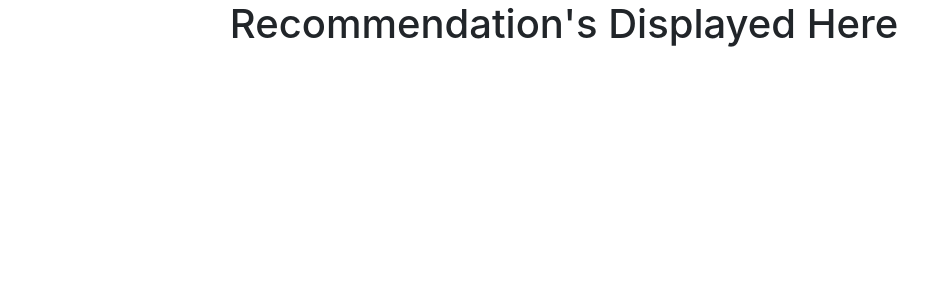
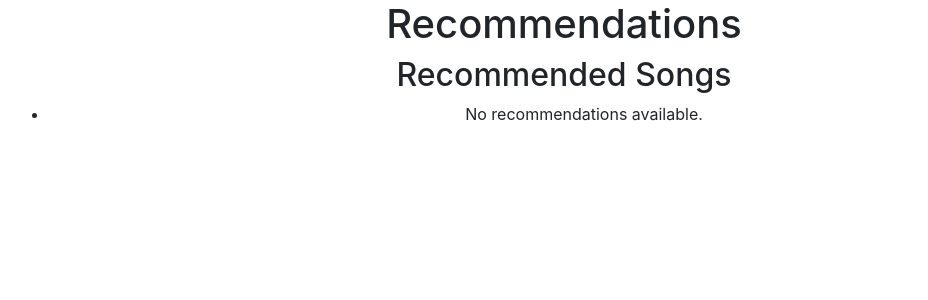
Before and after one commit to zhoujacob/SongRec, a Flask app: template app/templates/recommendations.html in a window 1280 px wide. Shown: the part 56-356 px from the top of the page, without its empty margins (76-1004 px from the left). Run offline with Flask 3, Linux system fonts and the light colour scheme; the template is opened without the code that fills it, so the values that code supplies are empty; parts of the project's set-up code (start-up, migrations or seed data) failed here and were passed over; some libraries are stand-ins or nearby versions.

Commit message:
Returning JSON issue from home.html to recommendations

```diff
--- a/app/api.py
+++ b/app/api.py
@@ -61,3 +61,5 @@ def get_recommendations(token, seed_artist, seed_track):
     if len(json_result) == 0:
         print("No songs with this name exist...")
         return None
+
+    return json_result
--- a/app/templates/recommendations.html
+++ b/app/templates/recommendations.html
@@ -1,5 +1,19 @@
 {% extends "base.html" %}
-{% block title %} Home Page {% endblock %}
+{% block title %} Recommendations {% endblock %}
 {% block content %}
-    <h1 align="center"> Recommendation's Displayed Here </h1>
+    <h1 align="center"> Recommendations </h1>
+    <div align="center">
+        <h2>Recommended Songs</h2>
+        <ul>
+            {% if recommendations %}
+                {% for song in recommendations %}
+                    <li>
+                        <strong>{{ song.name }}</strong> by {{ song.artists[0].name }}
+                    </li>
+                {% endfor %}
+            {% else %}
+                <li>No recommendations available.</li>
+            {% endif %}
+        </ul>
+    </div>
 {% endblock %}
```
Also changed, not shown: app/templates/home.html (+3 -8 lines), app/views.py (+21 -7 lines).
